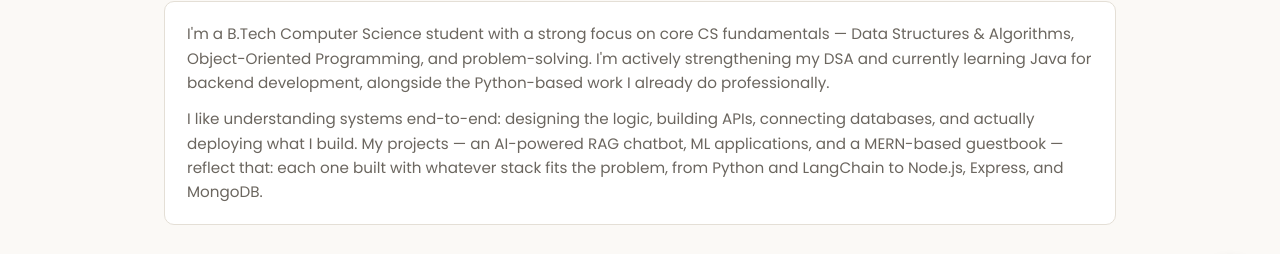
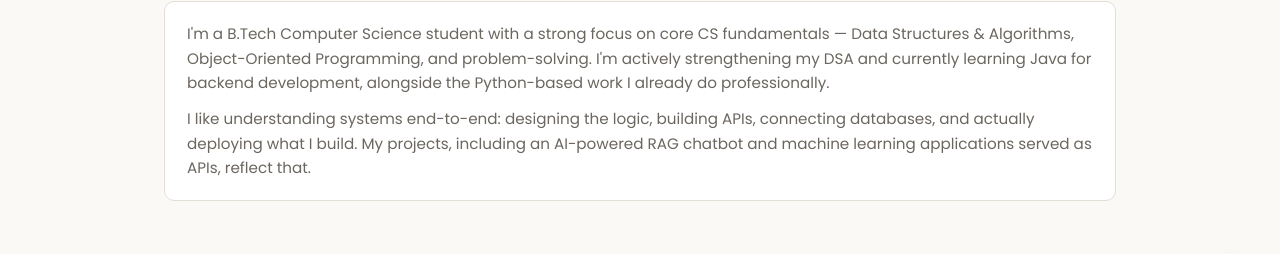
Before and after one commit to riya5005/AIPortfolio, a React (Vite) app in the folder riya-portfolio/frontend/: page / in a window 1280 px wide. Shown: the part 463-717 px from the top of the page. Built offline with nearby package versions, Linux system fonts and the light colour scheme; no server answers.

Commit message:
Refactor About component project descriptions
Revised project descriptions for clarity and conciseness.

```diff
--- a/riya-portfolio/frontend/src/components/About.jsx
+++ b/riya-portfolio/frontend/src/components/About.jsx
@@ -11,12 +11,11 @@ function About() {
           I already do professionally.
         </p>
         <p>
-          I like understanding systems end-to-end: designing the logic, building
-          APIs, connecting databases, and actually deploying what I build. My
-          projects — an AI-powered RAG chatbot, ML applications, and a MERN-based
-          guestbook — reflect that: each one built with whatever stack fits the
-          problem, from Python and LangChain to Node.js, Express, and MongoDB.
-        </p>
+  I like understanding systems end-to-end: designing the logic, building
+  APIs, connecting databases, and actually deploying what I build. My
+  projects, including an AI-powered RAG chatbot and machine learning
+  applications served as APIs, reflect that.
+</p>
       </div>
     </section>
   )
```
